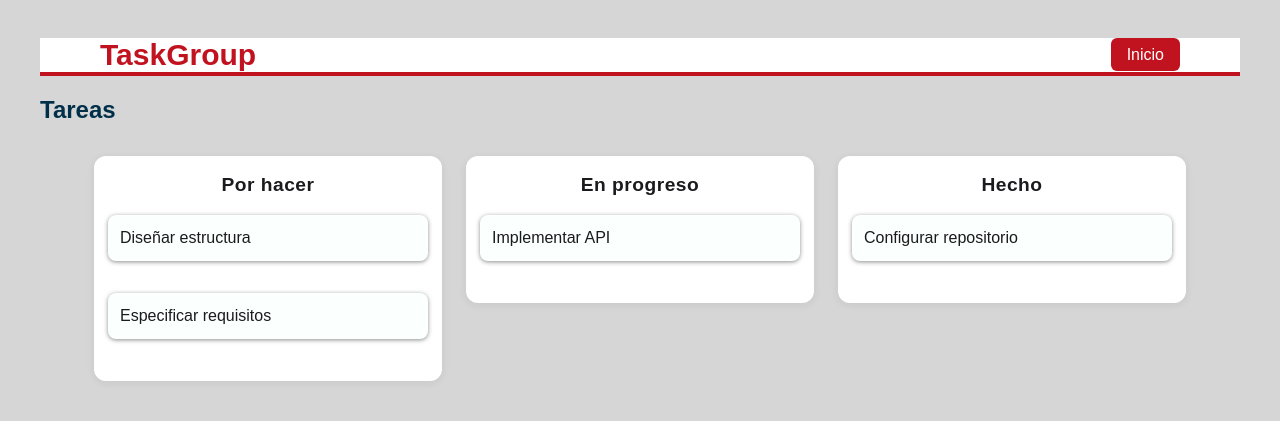
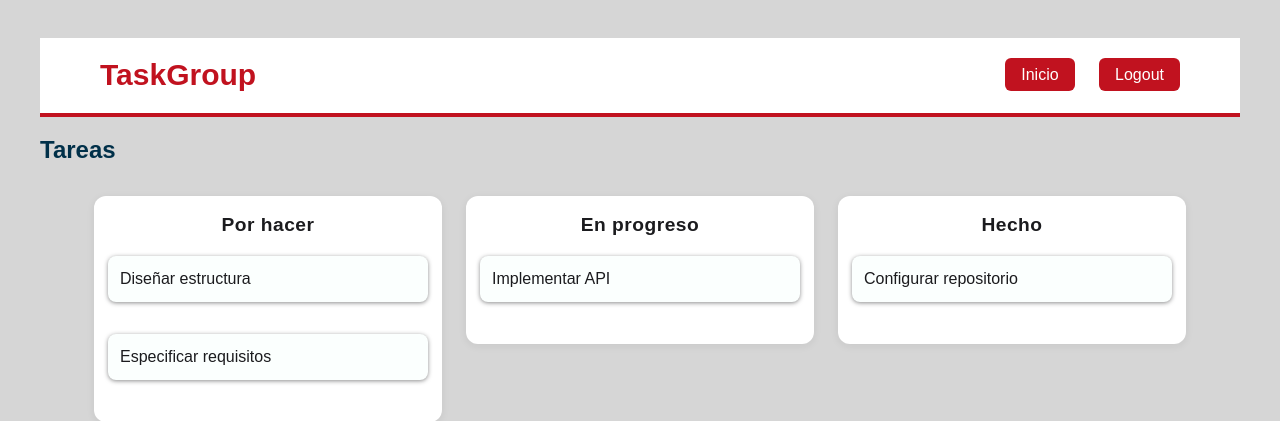
Before and after one commit to Daviiiiid123/TaskGroup, a PHP site: page /tasks.html in a window 1280 px wide. Shown: the top 421 px of the page. Run offline with PHP 8.4, Linux system fonts and the light colour scheme.

Commit message:
añadido boton logout

```diff
--- a/styles/styles.css
+++ b/styles/styles.css
@@ -27,9 +27,10 @@ header{
     background:var(--card);
     padding:0px 5%;
     border-bottom:4px solid var(--primary);
+    size: 50px;
 }
 header h1{
-    margin:0;
+    margin:10;
     font-size:30px;
     color:var(--primary);
 }
--- a/tasks.html
+++ b/tasks.html
@@ -12,6 +12,7 @@
             <h1>TaskGroup</h1>
             <nav>
                 <a href="index.html">Inicio</a>
+                <a>Logout</a>
             </nav>
         </header>
 
```
